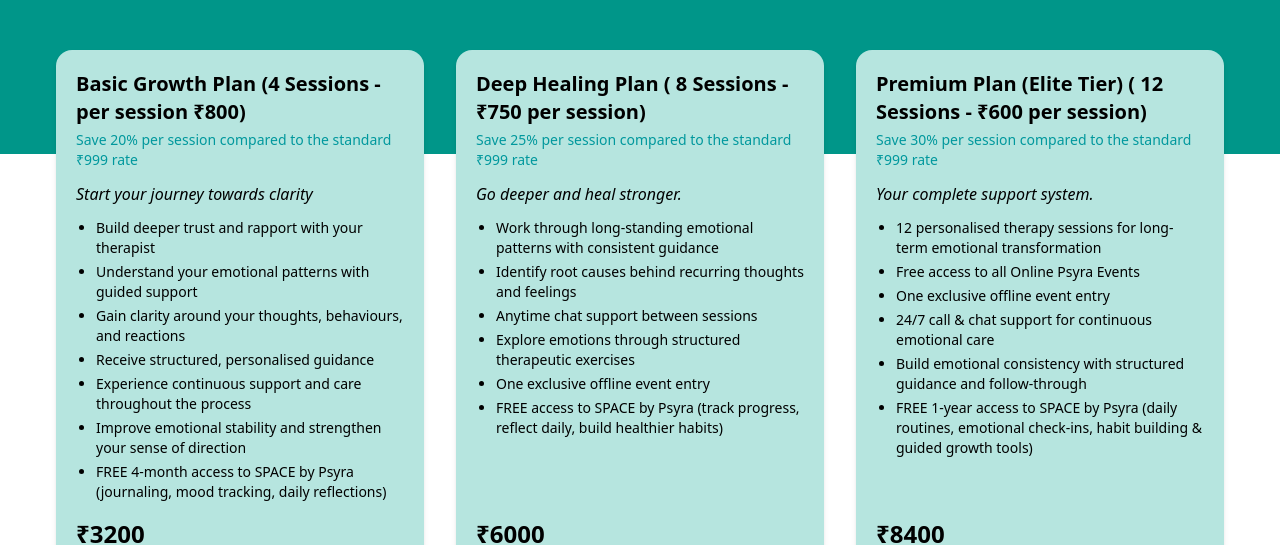
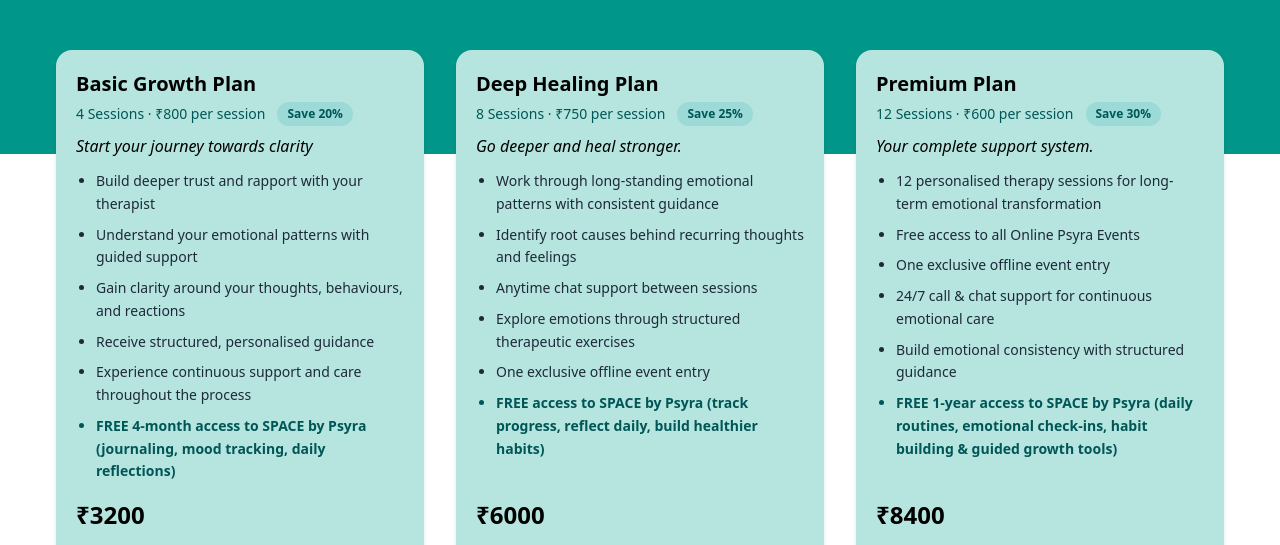
Before and after one commit to Sahal-Palayat/psyra-web, a Next.js app: page /individual in a window 1280 px wide. Shown: the part 222-767 px from the top of the page. Built offline with nearby package versions, Linux system fonts and the light colour scheme; no server answers.

Commit message:
recommended improvements done

```diff
--- a/src/components/coupleTherapy/index.tsx
+++ b/src/components/coupleTherapy/index.tsx
@@ -11,48 +11,52 @@ const CoupleIndex = () => {
   const couplePackages = [
     {
       type: "couple",
-      title: "Starter Plan (1 Session - ₹1499)",
+      title: "Starter Plan",
+      sessions: 1,
       tagline: "Space to understand each other.",
       list: [
         "1 hour 30 minutes of guided couple conversation",
         "Personalised support to help you understand each other better",
         "Address immediate emotional concerns together",
-        "Gain clarity on what’s happening beneath the surface",
         "Improve how you both express feelings in difficult moments",
-        "A safe, neutral space to reset communication and reduce tension",
-        "A great first step for couples who want to understand each other better",
+        "A safe, neutral space to improve communication.",
+        "A great first step toward mutual understanding.",
       ],
       price: "1499",
       cta: "Get Started",
     },
     {
       type: "couple",
-      title: " Basic Growth Plan ( 4 Sessions - ₹1200 per session)",
+      title: " Basic Growth Plan",
+      sessions: "4",
+      pricePerSession: "₹1200 per session",
       tagline: "Build a Stronger Connection",
-      discountNote: "You save 20% per session",
+      discountNote: "save 20%",
       list: [
         "Work on communication, trust, and emotional bonding",
-        "1 free entry to an Exclusive Psyra Event",
         "Unlimited access to all Online Psyra webinars",
         "Continuous support and care between sessions",
+        "Guided discussions to rebuild understanding and partnership",
         "Strengthen your emotional foundation as a couple",
-        "Guided discussions to rebuild understanding and partnership",
+        "1 FREE Entry to an Exclusive Psyra Event",
       ],
       price: "4800",
       cta: "Strengthen Your Relationship",
     },
     {
       type: "couple",
-      title: " Deep Healing Plan ( 8 Sessions - ₹1000 per session)",
+      title: " Deep Healing Plan",
+      sessions: "8",
+      pricePerSession: "₹1000 per session",
       tagline: "Grow together deeply.",
-      discountNote: "You save 33% per session",
+      discountNote: "Save 33%",
       list: [
         "Unpack deeper relationship patterns and behaviours",
-        "2 free entries to Exclusive Psyra Events",
         "Unlimited access to all Online Psyra Webinars",
         "Continuous support and care throughout the journey",
         "In-depth work on communication, trust, and emotional safety",
         "Build long-term relationship clarity and understanding",
+        "2 FREE Entries to Exclusive Psyra Events",
       ],
       price: "8000",
       cta: "Deepen Your Connection",
--- a/src/components/individual/PackagesServices.tsx
+++ b/src/components/individual/PackagesServices.tsx
@@ -17,6 +17,8 @@ export interface PackageItem {
   price: string;
   cta: string;
   discountNote?: string;
+  sessions?: number;
+  pricePerSession?: string;
 }
 
 interface PackageServicesCard {
@@ -68,21 +70,37 @@ const PackageServices = ({
               {/* Content */}
               <div className="p-4 md:p-5 text-black flex flex-col flex-grow">
                 <h3 className="font-bold text-xl mb-1">{item.title}</h3>
+                {item.sessions && (
+                  <div className="flex items-center gap-3 mb-2">
+                    <p className="text-sm font-medium text-[#005657]">
+                      {item.sessions}{" "}
+                      {item.sessions === 1 ? "Session" : "Sessions"}
+                      {item.pricePerSession && ` · ${item.pricePerSession}`}
+                    </p>
 
-                {item.discountNote && (
-                  <p className="text-sm font-medium text-[#00989D] mb-3">
-                    {item.discountNote}
-                  </p>
+                    {item.discountNote && (
+                      <span className="bg-[#00989D]/15 text-[#005657] text-xs font-semibold px-2.5 py-1 rounded-full">
+                        {item.discountNote}
+                      </span>
+                    )}
+                  </div>
                 )}
 
                 <p className="italic mb-3">{item.tagline}</p>
 
+                <ul className="list-disc pl-5 text-sm leading-relaxed space-y-2 mb-4 text-gray-800">
+                  {item.list.map((point: string, i: number) => {
+                    const isLast = i === item.list.length - 1;
 
-
-                <ul className="list-disc pl-5 text-sm space-y-1 mb-4">
-                  {item.list.map((point: string, i: number) => (
-                    <li key={i}>{point}</li>
-                  ))}
+                    return (
+                      <li
+                        key={i}
+                        className={isLast ? "font-semibold text-[#005657]" : ""}
+                      >
+                        {point}
+                      </li>
+                    );
+                  })}
                 </ul>
 
                 <div className="mt-auto">
--- a/src/components/individual/index.tsx
+++ b/src/components/individual/index.tsx
@@ -11,16 +11,17 @@ export default function Individual() {
   const individualTypes = [
     {
       type: "individual",
-      title: "Basic Growth Plan (4 Sessions - per session ₹800)",
+      title: "Basic Growth Plan",
+      sessions: "4",
+      pricePerSession: "₹800 per session",
       tagline: "Start your journey towards clarity",
-      discountNote: "Save 20% per session compared to the standard ₹999 rate",
+      discountNote: "Save 20%",
       list: [
         "Build deeper trust and rapport with your therapist",
         "Understand your emotional patterns with guided support",
         "Gain clarity around your thoughts, behaviours, and reactions",
         "Receive structured, personalised guidance",
         "Experience continuous support and care throughout the process",
-        "Improve emotional stability and strengthen your sense of direction",
         "FREE 4-month access to SPACE by Psyra (journaling, mood tracking, daily reflections)",
       ],
       price: "3200",
@@ -28,9 +29,11 @@ export default function Individual() {
     },
     {
       type: "individual",
-      title: "Deep Healing Plan ( 8 Sessions - ₹750 per session)",
+      title: "Deep Healing Plan",
+      sessions: "8",
+      pricePerSession: "₹750 per session",
       tagline: "Go deeper and heal stronger.",
-      discountNote: "Save 25% per session compared to the standard ₹999 rate",
+      discountNote: "Save 25%",
       list: [
         "Work through long-standing emotional patterns with consistent guidance",
         "Identify root causes behind recurring thoughts and feelings",
@@ -39,21 +42,23 @@ export default function Individual() {
         "One exclusive offline event entry",
         "FREE access to SPACE by Psyra (track progress, reflect daily, build healthier habits)",
       ],
-      price: "6000", // 599 x 5
+      price: "6000",
       cta: "Invest in Your Well-Being",
     },
     {
       type: "individual",
-      title: "Premium Plan (Elite Tier) ( 12 Sessions - ₹600 per session)",
+      title: "Premium Plan",
+      sessions: "12",
+      pricePerSession: "₹600 per session",
       tagline: "Your complete support system.",
-      discountNote: "Save 30% per session compared to the standard ₹999 rate",
+      discountNote: "Save 30%",
       list: [
-       "12 personalised therapy sessions for long-term emotional transformation",
-    "Free access to all Online Psyra Events",
-    "One exclusive offline event entry",
-    "24/7 call & chat support for continuous emotional care",
-    "Build emotional consistency with structured guidance and follow-through",
-    "FREE 1-year access to SPACE by Psyra (daily routines, emotional check-ins, habit building & guided growth tools)"
+        "12 personalised therapy sessions for long-term emotional transformation",
+        "Free access to all Online Psyra Events",
+        "One exclusive offline event entry",
+        "24/7 call & chat support for continuous emotional care",
+        "Build emotional consistency with structured guidance",
+        "FREE 1-year access to SPACE by Psyra (daily routines, emotional check-ins, habit building & guided growth tools)",
       ],
       price: "8400",
       cta: "Commit to a Better You",
```
